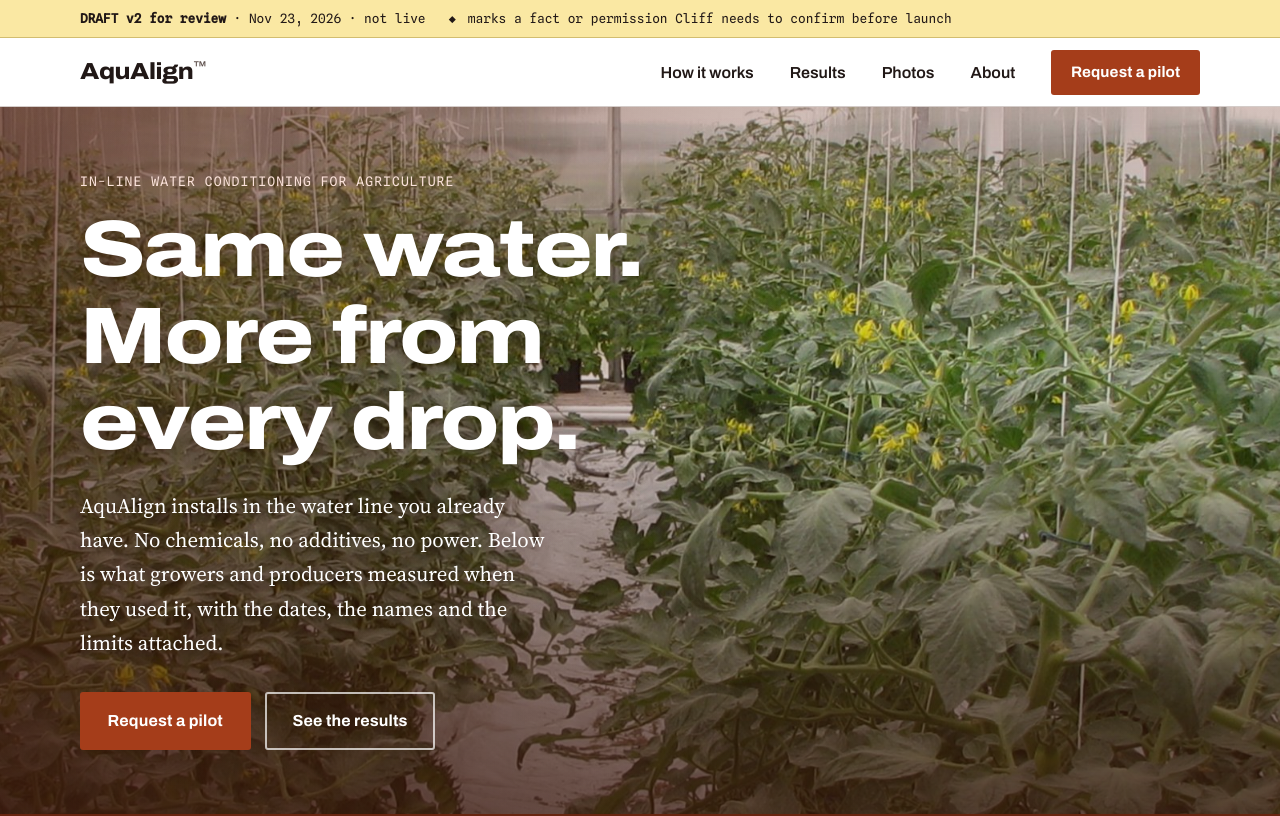
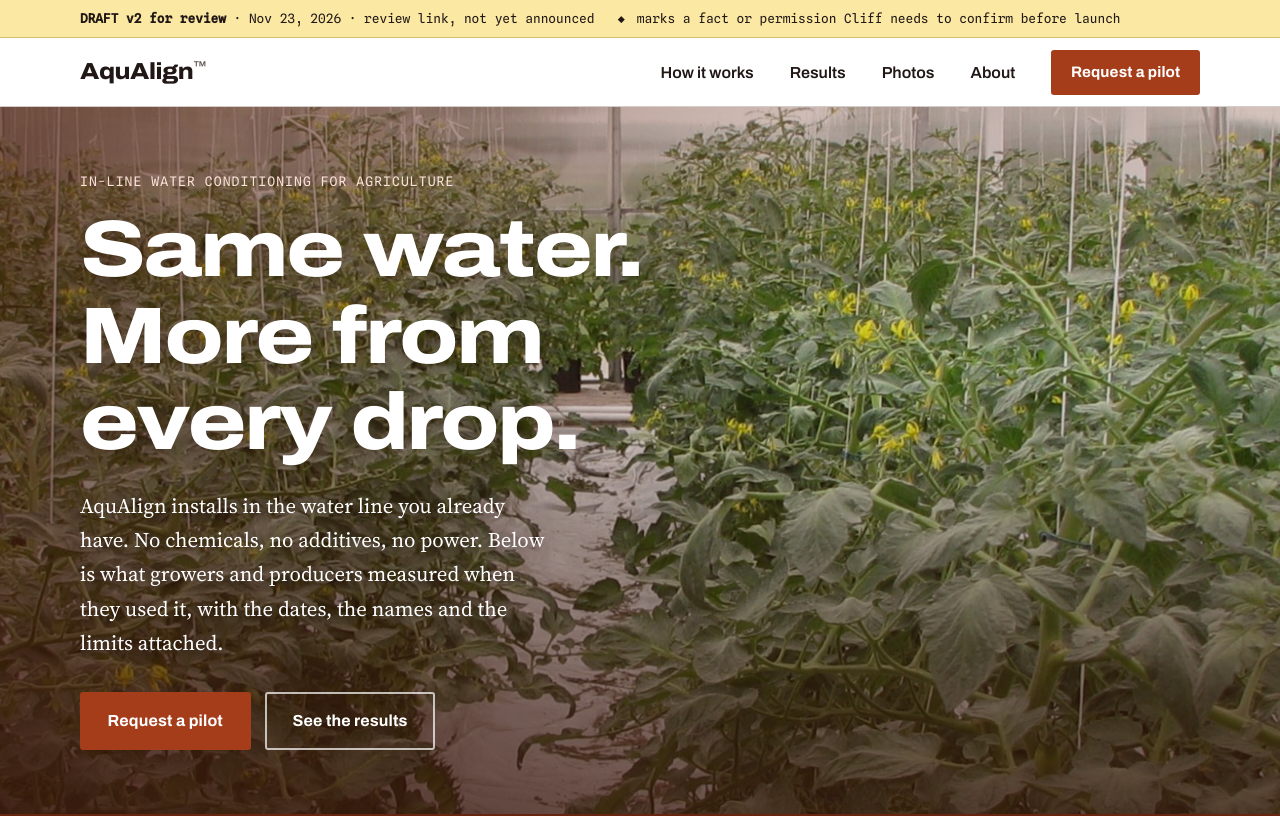
Before and after one commit to DanKnowsAGuy-web/aqualign-site, a plain HTML site: page v2/index.html in a window 1280 px wide. Shown: the top 816 px of the page. Drawn offline with Linux system fonts and the light colour scheme.

Commit message:
v2: reword draft bar now that the page is published
Co-Authored-By: Claude Opus 5.5 <noreply@anthropic.com>
Claude-Session: https://claude.ai/code/session_01LfCeLimwSyKGo8XYqpgdrv

```diff
--- a/v2/index.html
+++ b/v2/index.html
@@ -17,7 +17,7 @@
 
 <div class="draft-bar" role="note">
   <div class="wrap">
-    <span><b>DRAFT v2 for review</b> · Nov 23, 2026 · not live</span>
+    <span><b>DRAFT v2 for review</b> · Nov 23, 2026 · review link, not yet announced</span>
     <span><span class="pend">◆</span> marks a fact or permission Cliff needs to confirm before launch</span>
   </div>
 </div>
```
